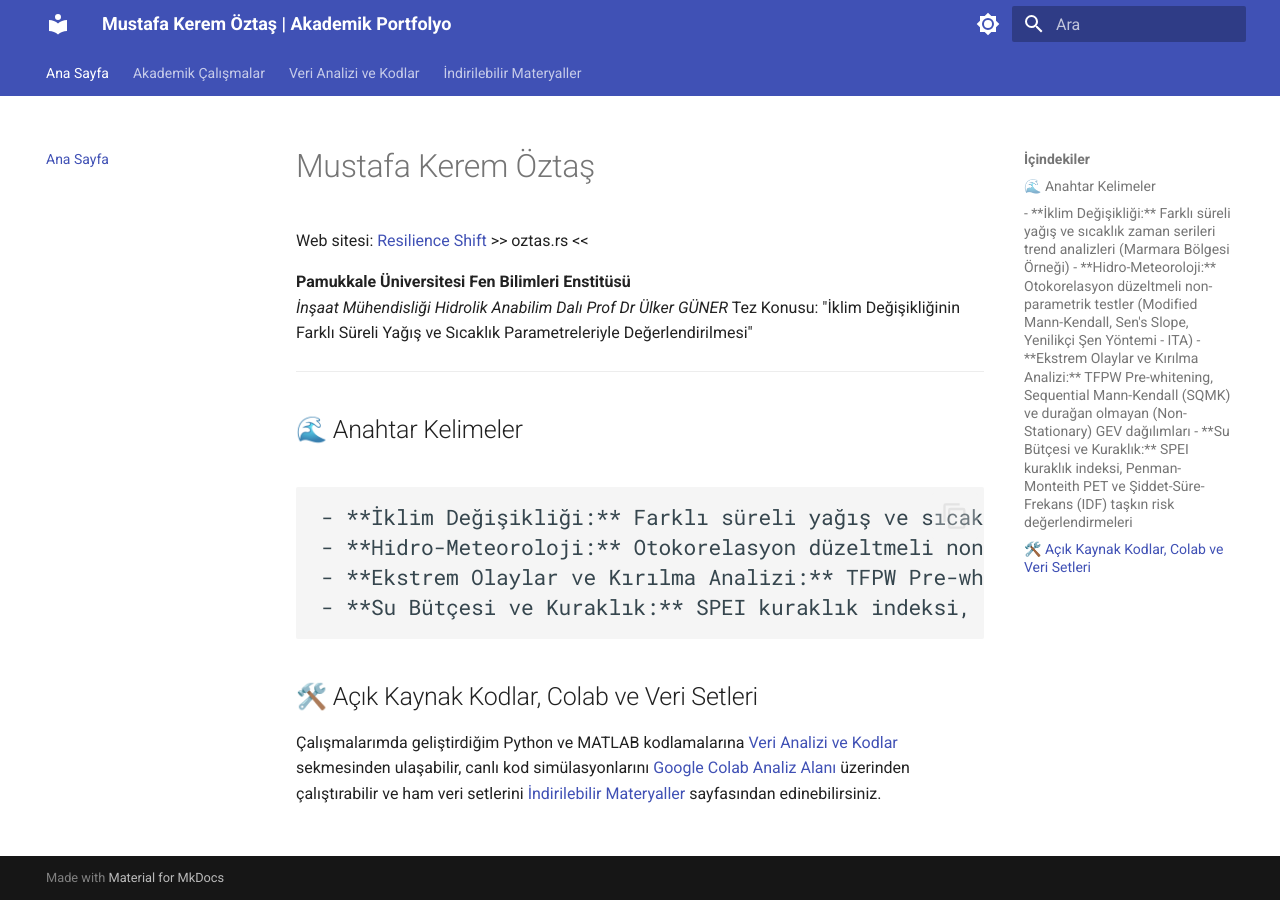
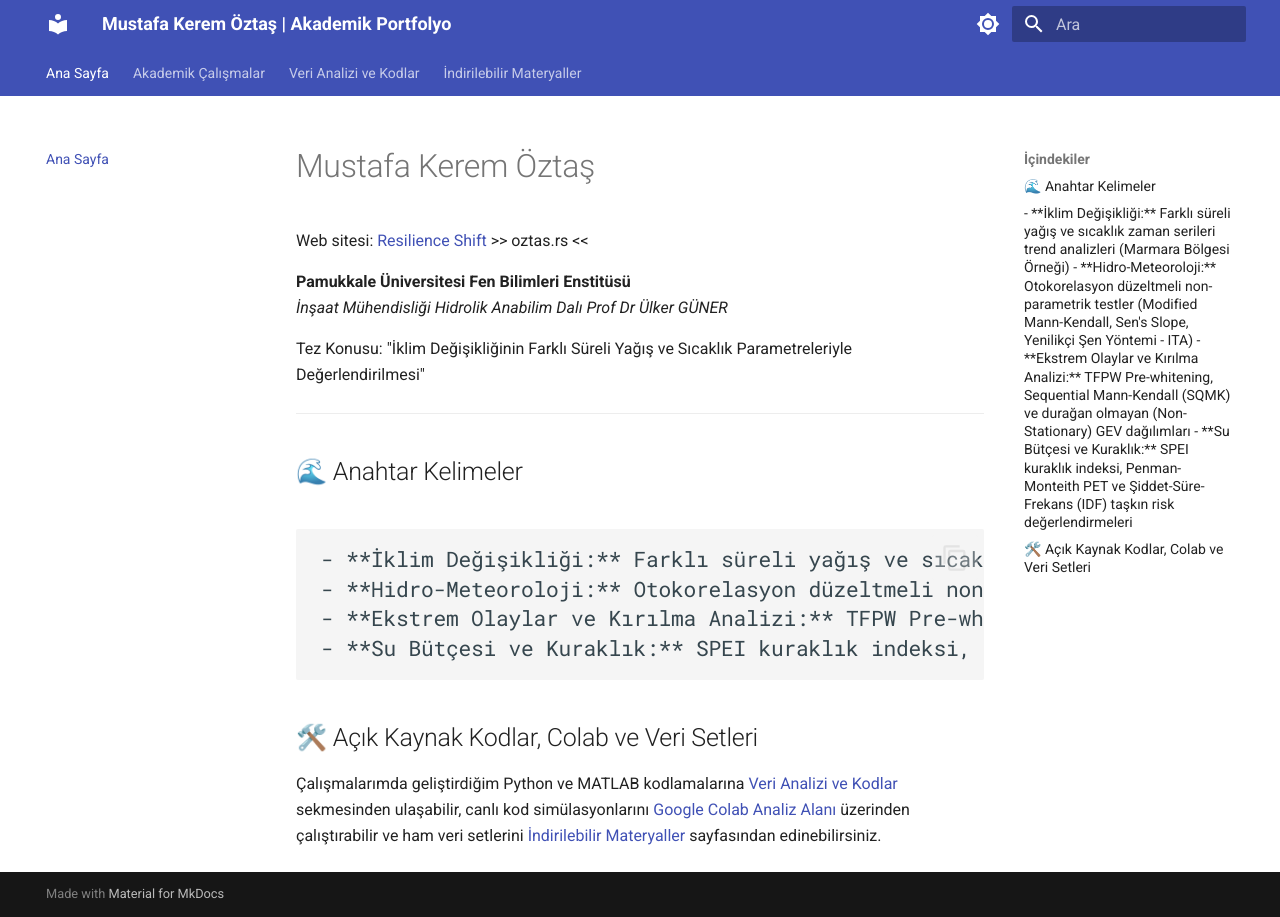
Before and after one commit to mkoztas/mkoztas.github.io, an MkDocs documentation site: the page built from docs/index.md, in a window 1280 px wide. Built offline with MkDocs 1.6.1 and Material for MkDocs 9.7.7, drawn with Linux system fonts in a browser that asks for light colours.

```diff
--- a/docs/index.md
+++ b/docs/index.md
@@ -2,9 +2,10 @@
 Web sitesi: [Resilience Shift](https://oztas.rs) >> oztas.rs <<
 
 **Pamukkale Üniversitesi Fen Bilimleri Enstitüsü**
-*İnşaat Mühendisliği Hidrolik Anabilim Dalı*
-*Prof Dr Ülker GÜNER*
+*İnşaat Mühendisliği Hidrolik Anabilim Dalı Prof Dr Ülker GÜNER*
+
 Tez Konusu: "İklim Değişikliğinin Farklı Süreli Yağış ve Sıcaklık Parametreleriyle Değerlendirilmesi"
+
 <!--
 **Uzmanlık:** Sürdürülebilirlik Yönetimi Uzmanı | Çevre Mühendisi | SPK Lisanslı Gayrimenkul Değerleme Uzmanı
 ---
```
